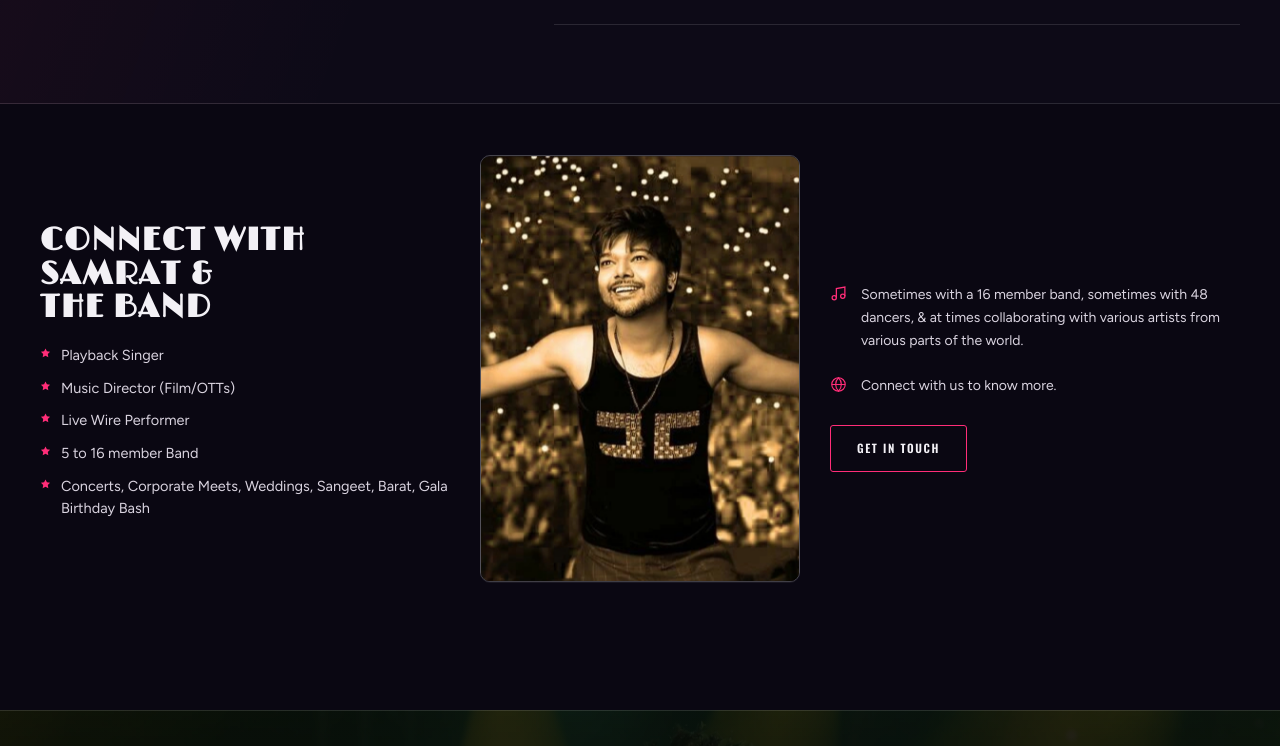
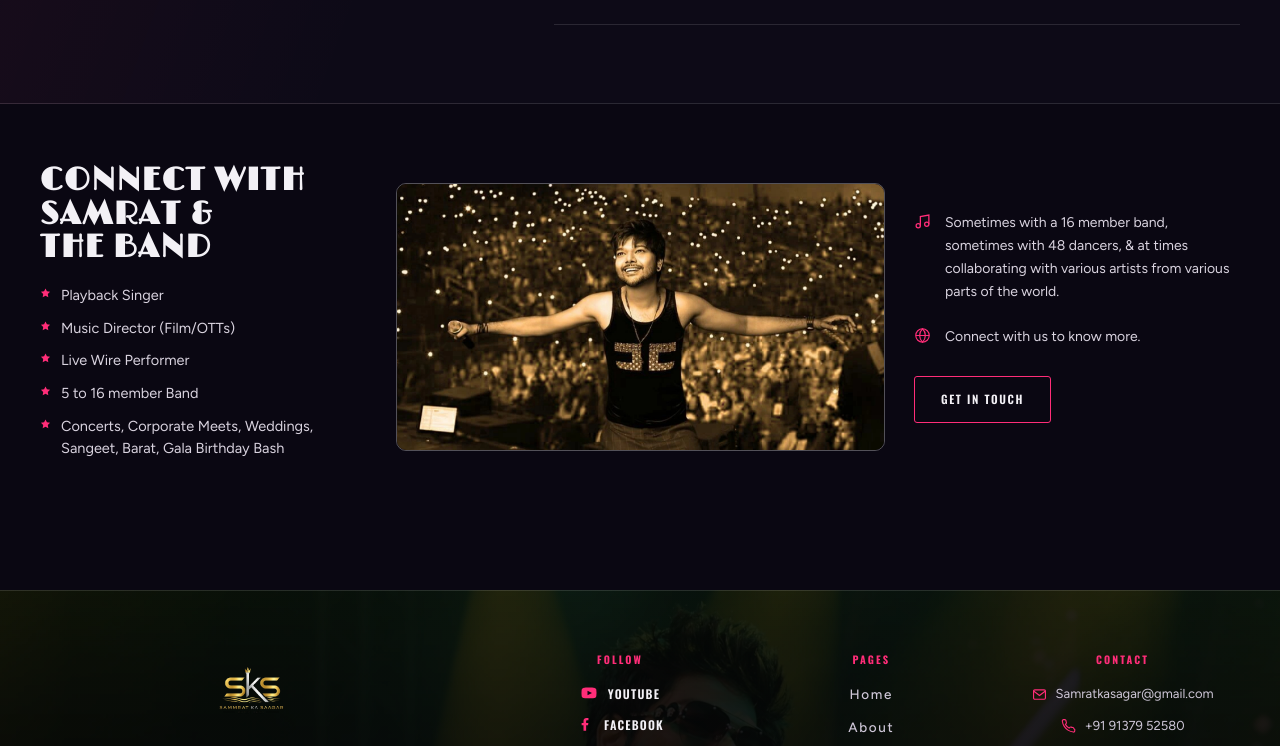
Before and after one commit to Sayantan-B-dev/Ex_SKS_portfolio, a Next.js app: page / in a window 1280 px wide. Shown: the part 3527-4273 px from the top of the page. Built offline with nearby package versions, Linux system fonts and the light colour scheme; no server answers.

Commit message:
connect: full-frame photo with minimal motion bleed

```diff
--- a/components/ConnectSection.tsx
+++ b/components/ConnectSection.tsx
@@ -2,6 +2,7 @@
 
 import Image from "next/image";
 import { useRef } from "react";
+import connectPhoto from "@/public/images/posing_on_stage_after_singing_background_crowd_with_flashlight.webp";
 
 const HIGHLIGHTS = [
   "Playback Singer",
@@ -63,19 +64,17 @@ export default function ConnectSection() {
       </div>
 
       <div
-        className="connect-photo reveal-up"
-        data-parallax="connect-img"
+        className="connect-photo-full reveal-up"
         onMouseMove={onMagnetMove}
         onMouseLeave={onMagnetLeave}
       >
         <div className="connect-magnet" ref={magnetRef}>
           <Image
-            src="/images/posing_on_stage_after_singing_background_crowd_with_flashlight.webp"
+            src={connectPhoto}
             alt="Samrat Sarkar posing on stage after live performance with crowd — book SKS Music Band for events"
-            fill
             loading="lazy"
             quality={100}
-            sizes="(max-width: 900px) 100vw, 100vw"
+            sizes="100vw"
             className="img-smooth"
           />
         </div>
--- a/components/ScrollEffects.tsx
+++ b/components/ScrollEffects.tsx
@@ -34,7 +34,6 @@ export default function ScrollEffects() {
       let ticking = false;
       const heroBg = document.querySelector<HTMLElement>("[data-parallax='hero-bg']");
       const heroBadge = document.querySelector<HTMLElement>("[data-parallax='hero-badge']");
-      const connectImg = document.querySelector<HTMLElement>("[data-parallax='connect-img']");
       const achPanels = document.querySelectorAll<HTMLElement>("[data-parallax='panel']");
 
       const updateParallax = () => {
@@ -49,17 +48,6 @@ export default function ScrollEffects() {
         if (heroBadge && scrollY <= 850) {
           const badgeOffset = scrollY * -0.15;
           heroBadge.style.transform = `translate3d(0, ${badgeOffset.toFixed(1)}px, 0) rotate(-4deg)`;
-        }
-
-        // Connect section portrait subtle parallax
-        if (connectImg) {
-          const rect = connectImg.getBoundingClientRect();
-          const viewHeight = window.innerHeight;
-          if (rect.top < viewHeight && rect.bottom > 0) {
-            const progress = (viewHeight - rect.top) / (viewHeight + rect.height);
-            const offset = (progress - 0.5) * 28;
-            connectImg.style.transform = `translate3d(0, ${offset.toFixed(1)}px, 0)`;
-          }
         }
 
         // Achievement panels subtle multi-layer parallax
--- a/public/css/connect.css
+++ b/public/css/connect.css
@@ -2,7 +2,7 @@
 .connect {
   padding: 60px 40px;
   display: grid;
-  grid-template-columns: 1fr auto 1fr;
+  grid-template-columns: 1fr 1.5fr 1fr;
   gap: 30px;
   align-items: center;
 }
@@ -31,30 +31,29 @@
   margin-top: 3px;
   color: var(--pink);
 }
-/* Fixed 3 / 4 portrait slot : the container drives the crop, never the source.
-   Centred anchor keeps the performer in frame when the landscape source is
-   cropped to portrait — same opt-out as .footer-bg-img. Served at quality 100
-   with a sizes hint matching the slot, so it keeps full detail. */
-.connect-photo {
+/* The frame always takes the photo's own width and height : static import
+   gives Next the intrinsic dimensions, `width: 100% / height: auto` scales
+   them fluidly — never cropped, no forcing numbers anywhere. */
+.connect-photo-full {
   position: relative;
-  width: 320px;
-  max-width: 100%;
-  aspect-ratio: 3 / 4;
+  width: 100%;
   overflow: hidden;
   border-radius: 10px;
   border: 1px solid var(--border-strong);
   will-change: transform;
 }
-.connect-photo img {
-  object-position: center;
-}
-/* Magnet layer : overscanned 24px on every side so the ±14px cursor drift
-   never exposes an edge — the fixed container clips it (overflow hidden). */
+/* In-flow overscan : 8px larger than the frame on every side — exactly the
+   headroom the ±7px magnet drift needs, so no edge is ever exposed and the
+   frame keeps the photo's own ratio to within a percent. */
 .connect-magnet {
-  position: absolute;
-  inset: -24px;
+  width: calc(100% + 16px);
+  margin: -8px;
   will-change: transform;
   transition: transform 0.18s ease-out;
+}
+.connect-magnet img {
+  display: block;
+  object-position: center;
 }
 .connect-right {
   display: flex;
--- a/public/css/responsive.css
+++ b/public/css/responsive.css
@@ -100,11 +100,6 @@
     grid-template-columns: 1fr;
     gap: 30px;
     padding: 50px 30px;
-  }
-  .connect-photo {
-    width: 100%;
-    max-width: 340px;
-    margin: 0 auto;
   }
   .connect-left {
     text-align: center;
@@ -403,9 +398,6 @@
   /* Connect */
   .connect {
     padding: 40px 20px;
-  }
-  .connect-photo {
-    max-width: 300px;
   }
   .connect-left h2 {
     font-size: clamp(22px, 3vw, 28px);
@@ -755,9 +747,6 @@
     padding: 36px 16px;
     gap: 24px;
   }
-  .connect-photo {
-    max-width: 260px;
-  }
   .connect-left h2 {
     font-size: clamp(20px, 4vw, 26px);
   }
```
Also changed, not shown: 1 other file (tests, documents, lock files or other folders).
